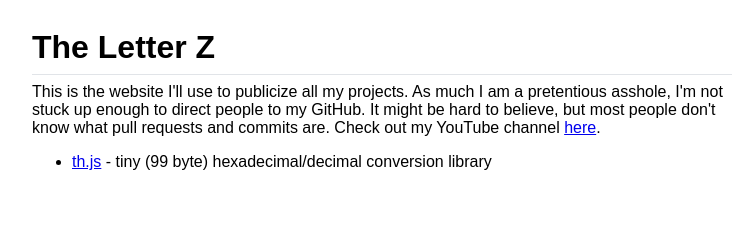
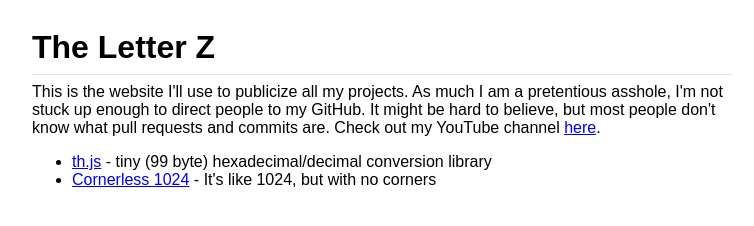
Before and after one commit to theletter7a/theletter7a.github.io, a plain HTML site: page index.html in a window 1280 px wide. Shown: the whole page, without its empty margins (258-1012 px from the left). Drawn offline with Linux system fonts and the light colour scheme.

Commit message:
added cornerless1024

```diff
--- a/index.html
+++ b/index.html
@@ -28,6 +28,7 @@
       This is the website I'll use to publicize all my projects. As much I am a pretentious asshole, I'm not stuck up enough to direct people to my GitHub. It might be hard to believe, but most people don't know what pull requests and commits are. Check out my YouTube channel <a href='https://youtube.com'>here</a>.
       <ul>
         <li><a href='https://github.com/theletter7a/th.js'>th.js</a> - tiny (99 byte) hexadecimal/decimal conversion library</li>
+        <li><a href='cornerless1024'>Cornerless 1024</a> - It's like 1024, but with no corners</li>
       </ul>
     </div>
   </body>
```
